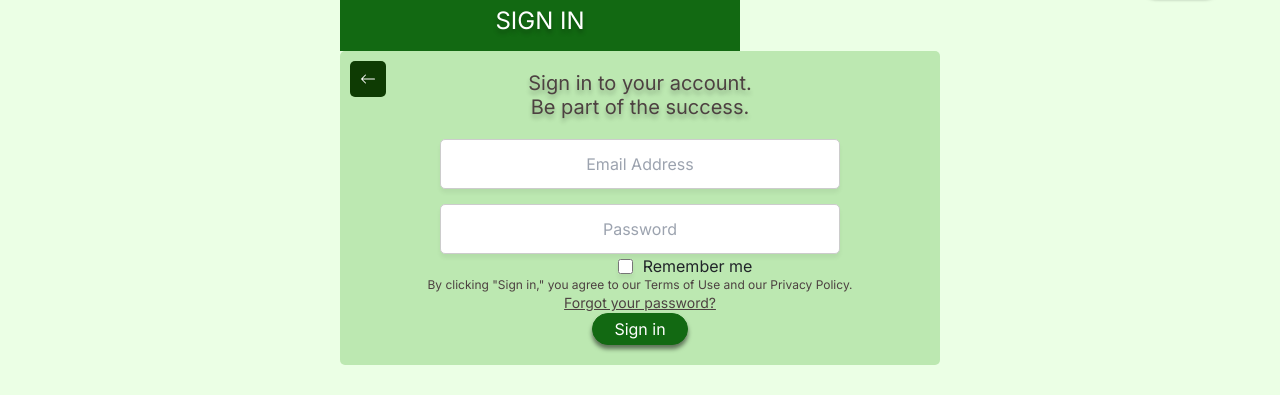
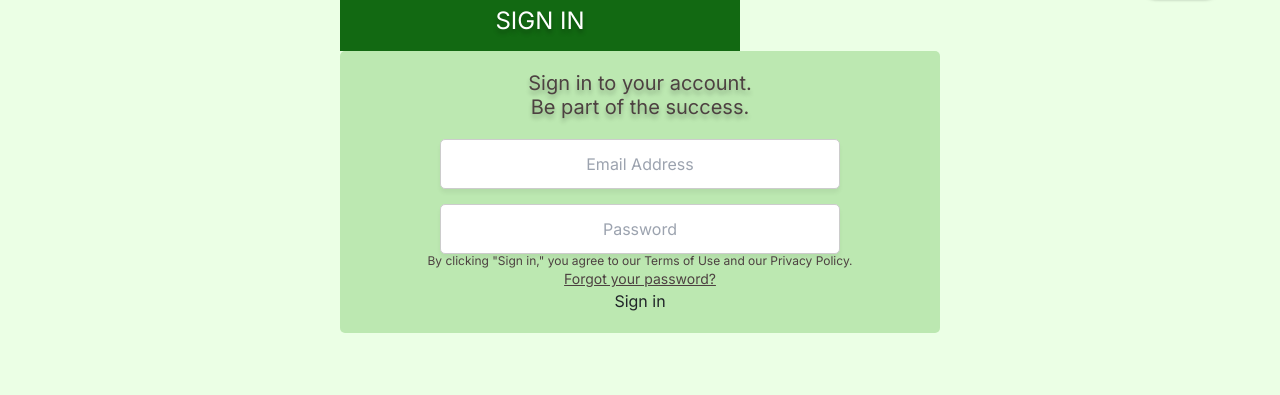
Before and after one commit to romemadeloo/Main_Repository_Integration, a React (Vite) app: page /login in a window 1280 px wide. Shown: the part 129-524 px from the top of the page. Built offline with nearby package versions, Linux system fonts and the light colour scheme.

Commit message:
use faculty and student account for login

```diff
--- a/src/TeamAComponents/components/LoginForm.jsx
+++ b/src/TeamAComponents/components/LoginForm.jsx
@@ -1,43 +1,43 @@
-/* eslint-disable no-unused-vars */
+//* eslint-disable no-unused-vars */
 import React, { useState } from 'react';
 import { Link, useNavigate } from 'react-router-dom';
 import { useAuth } from "./AuthContext";
 
-function LoginForm() {
+
+function TeamA_LoginForm() {
   const [email, setEmail] = useState('');
   const [password, setPassword] = useState('');
   const [error, setError] = useState(null);
 
+
   // Use the useAuth hook to get the handleLogin and setLoggedIn functions
-  const { handleLogin, setLoggedIn } = useAuth();
+  const { handleLogin } = useAuth();
+  const navigate = useNavigate();
 
-  const navigate = useNavigate();
 
   const handleSubmit = async (e) => {
     e.preventDefault();
 
+
     try {
-      // Use the handleLogin function from useAuth
-      await handleLogin({ email, password });
-      // Set the login state using setLoggedIn
-      setLoggedIn(true);
-      // Redirect upon successful login
-      navigate('/teambdashboard');
+      // Hardcoded logic to check email and password
+      if (email === 'student@gmail.com' && password === 'admin123') {
+        navigate('/TeamCdashboard'); // Redirect to TeamBdashboard
+      } else if (email === 'faculty@gmail.com' && password === 'admin123') {
+        navigate('/TeamBdashboard'); // Redirect to TeamCdashboard
+      } else {
+        // If email or password is incorrect, perform normal login
+        await handleLogin({ email, password }, navigate);
+      }
     } catch (error) {
       setError('Invalid email or password. Please try again.');
       console.error('Login failed:', error);
     }
   };
 
+
   return (
     <form onSubmit={handleSubmit} className="template-form">
-      <Link to="/">
-        <button className="qBackbutton">
-          <svg xmlns="http://www.w3.org/2000/svg" width="16" height="16" fill="currentColor" className="bi bi-arrow-left" viewBox="0 0 16 16">
-            <path fillRule="evenodd" d="M15 8a.5.5 0 0 0-.5-.5H2.707l3.147-3.146a.5.5 0 1 0-.708-.708l-4 4a.5.5 0 0 0 0 .708l4 4a.5.5 0 0 0 .708-.708L2.707 8.5H14.5A.5.5 0 0 0 15 8"/>
-          </svg>
-        </button>
-      </Link>
       <h2>Sign in to your account.</h2>
       <h2>Be part of the success.</h2>
       <input
@@ -57,7 +57,7 @@ function LoginForm() {
         required
       />
       <div className="remember-me">
-        <input type="checkbox" id="rememberMe" className='rememberMe_input'/><p>Remember me </p>
+        {/* Your remember me checkbox */}
       </div>
       <div>
         <h3>By clicking "Sign in," you agree to our Terms of Use and our Privacy Policy.</h3>
@@ -67,10 +67,11 @@ function LoginForm() {
           Forgot your password?
         </div>
       </Link>
-      <button id="LogIn_Btn" type="submit">Sign in</button>
+      <button type="submit" className="TeamA-button">Sign in</button>
       {error && <div className="error-message">{error}</div>}
     </form>
   );
 }
 
-export default LoginForm;
+
+export default TeamA_LoginForm;
```
Also changed, not shown: 1 other file (tests, documents, lock files or other folders).
